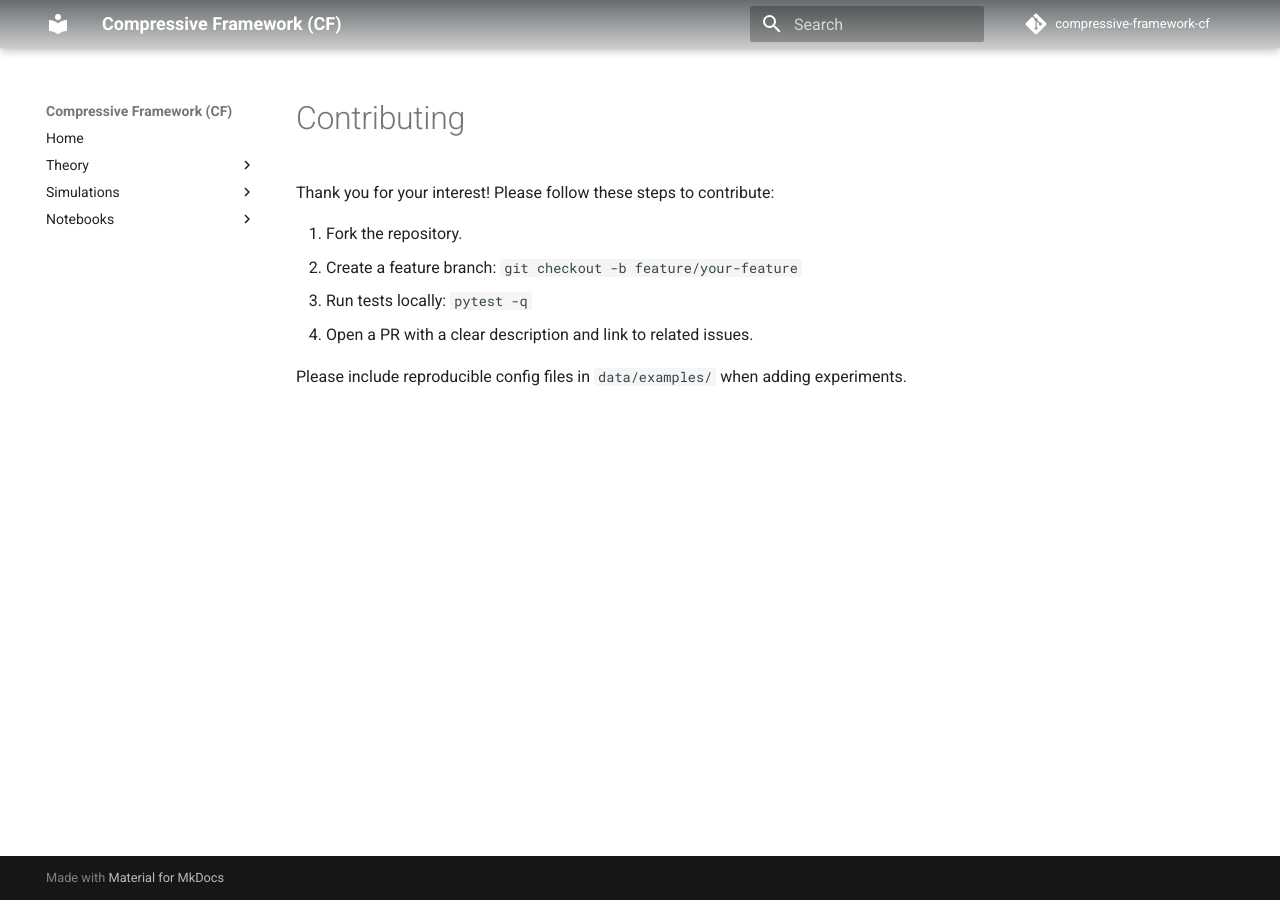
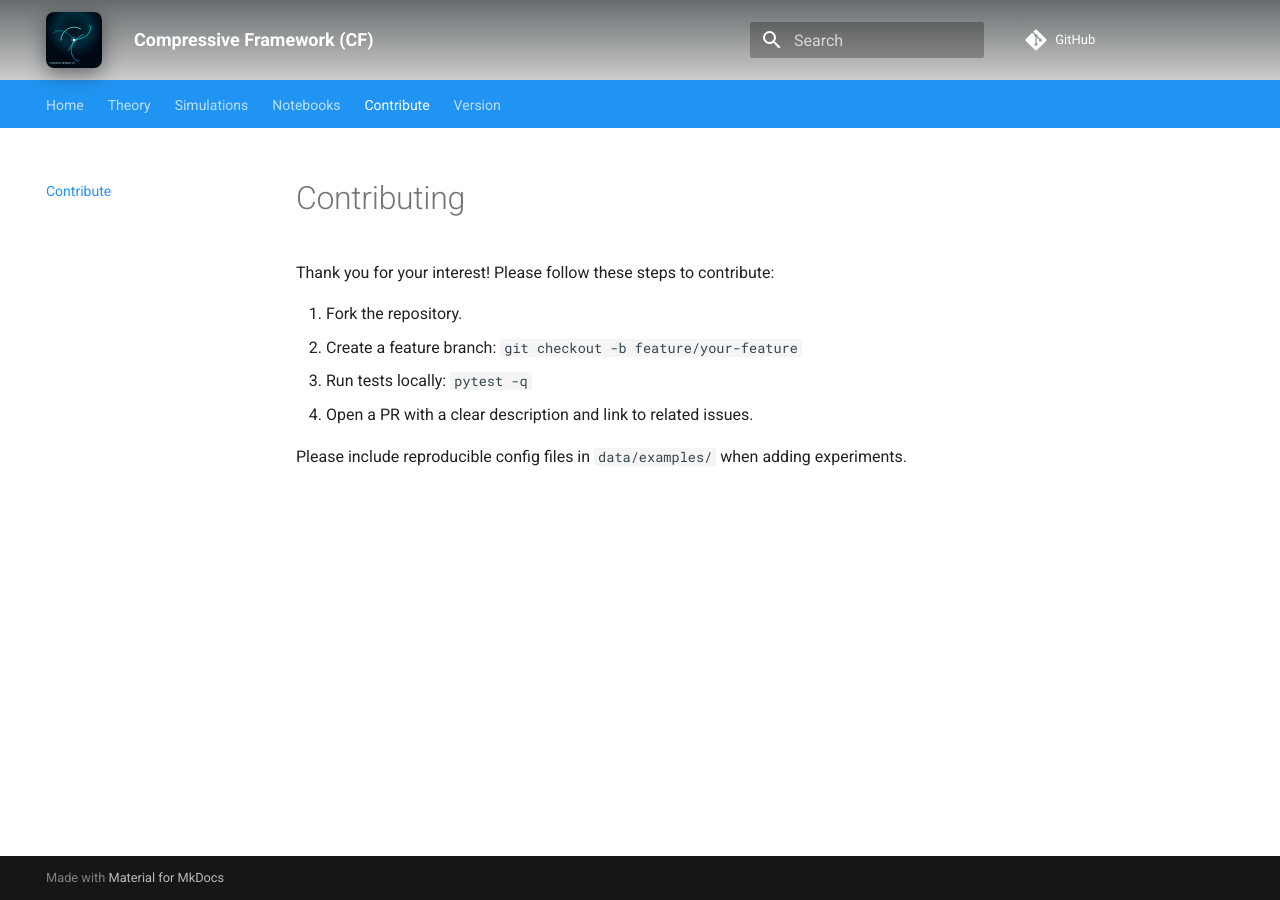
Before and after one commit to mamaofthree579-ship-it/compressive-framework-cf, an MkDocs documentation site: the page built from docs/contributing.md, in a window 1280 px wide. Built offline with MkDocs 1.6.1 and Material for MkDocs 9.7.7, drawn with Linux system fonts in a browser that asks for light colours; comment, search, counter and statistics services are not loaded.

Commit message:
Update mkdocs.yml

```diff
--- a/mkdocs.yml
+++ b/mkdocs.yml
@@ -1,26 +1,25 @@
 site_name: Compressive Framework (CF)
-site_description: A research framework for understanding compressive gravity and particle behavior
+site_description: Theoretical Gravitation & Particle Studies — compressive geometry & particle-field behavior.
 site_author: mamaofthree579-ship-it
 repo_url: https://github.com/mamaofthree579-ship-it/compressive-framework-cf
-repo_name: compressive-framework-cf
 
 theme:
   name: material
-  features:
-    - navigation.tabs
-    - navigation.top
-    - search.highlight
-    - search.suggest
-    - content.code.copy
+  logo: images/cf-trifractal-dark.svg
+  favicon: images/cf-trifractal-dark.svg
   palette:
     - media: "(prefers-color-scheme: light)"
       scheme: default
       primary: blue
-      accent: pink
+      accent: teal
     - media: "(prefers-color-scheme: dark)"
       scheme: slate
       primary: blue
-      accent: pink
+      accent: teal
+  features:
+    - navigation.instant
+    - navigation.tabs
+    - content.code.copy
 
 nav:
   - Home: index.md
@@ -28,35 +27,31 @@ nav:
       - Overview: theory/overview.md
       - Equations: theory/equations.md
   - Simulations:
-      - Black Hole Model: simulations/bh_model.md
+      - Interactive: simulation.md
+      - Reference Plots: reference_plots.md
   - Notebooks:
-      - Introduction: notebooks/intro_to_cf.md
+      - Intro: notebooks/intro_to_cf.md
+  - Contribute: contributing.md
+  - Version: version.md
 
 markdown_extensions:
-  - attr_list
+  - admonition
   - toc:
       permalink: true
-  - footnotes
-  - codehilite
-  - admonition
-
-plugins:
-  - search
-# ensure these are present in mkdocs.yml
-markdown_extensions:
   - pymdownx.arithmatex:
-      inline_syntax: ['$', '$']    # allow $...$ inline
-      block_syntax: ['$$', '$$']   # allow $$...$$ blocks
+      inline_syntax: ['$', '$']
+      block_syntax: ['$$', '$$']
+  - pymdownx.superfences
+  - pymdownx.highlight
 
 extra_css:
   - stylesheets/extra.css
+  - https://cdnjs.cloudflare.com/ajax/libs/KaTeX/0.16.7/katex.min.css
 
 extra_javascript:
   - https://cdnjs.cloudflare.com/ajax/libs/KaTeX/0.16.7/katex.min.js
   - https://cdnjs.cloudflare.com/ajax/libs/KaTeX/0.16.7/contrib/auto-render.min.js
-  - https://cdnjs.cloudflare.com/ajax/libs/KaTeX/0.16.7/katex.min.css
 
-# Optionally, to ensure proper ordering with mkdocs-material:
-theme:
-  name: material
-  # ... your existing theme config ...
+plugins:
+  - search
+  - git-revision-date-localized
```
